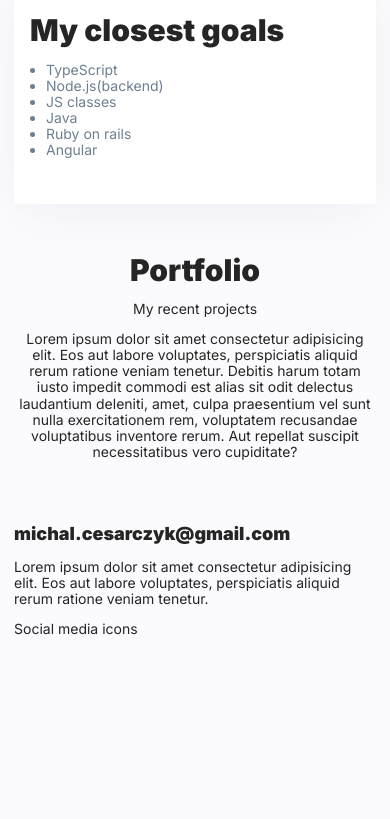
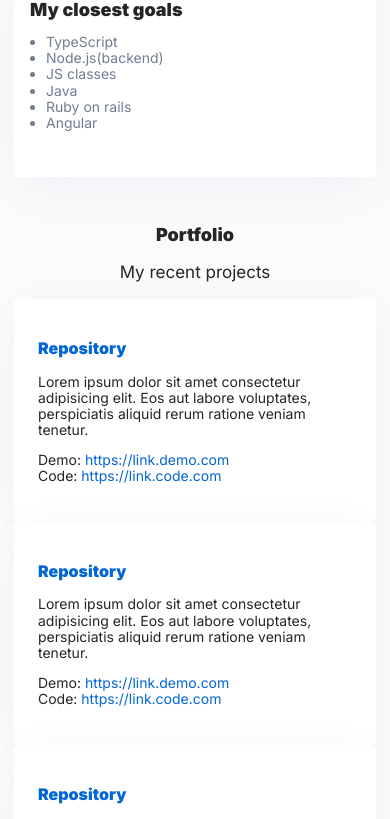
Before and after one commit to MCesarczyk/personal-homepage, a React (Create React App) app: page / in a window 390 px wide. Shown: the part 1126-1945 px from the top of the page. Before the commit the page ends 1777 px from the top, so only its background shows below. Built offline with nearby package versions, Linux system fonts and the light colour scheme.

Commit message:
Tiles in Gallery created, media query updated

```diff
--- a/src/App.js
+++ b/src/App.js
@@ -20,7 +20,6 @@ function App() {
       <Gallery
         title={"Portfolio"}
         subtitle={"My recent projects"}
-        body={"Lorem ipsum dolor sit amet consectetur adipisicing elit. Eos aut labore voluptates, perspiciatis aliquid rerum ratione veniam tenetur. Debitis harum totam iusto impedit commodi est alias sit odit delectus laudantium deleniti, amet, culpa praesentium vel sunt nulla exercitationem rem, voluptatem recusandae voluptatibus inventore rerum. Aut repellat suscipit necessitatibus vero cupiditate?"}
       />
       <Footer />
     </>
--- /dev/null
+++ b/src/Gallery/Tile/index.js
@@ -0,0 +1,20 @@
+import { TileContainer, TileHeader, TileLink, TileList } from "./styled";
+
+const Tile = ({ title, description, demoLink, codeLink }) => (
+    <TileContainer>
+        <TileHeader>{title}</TileHeader>
+        <p>
+            {description}
+        </p>
+        <TileList>
+            <li>
+                Demo: <TileLink>{demoLink}</TileLink>
+            </li>
+            <li>
+                Code: <TileLink>{codeLink}</TileLink>
+            </li>
+        </TileList>
+    </TileContainer>
+);
+
+export default Tile;
--- /dev/null
+++ b/src/Gallery/Tile/styled.js
@@ -0,0 +1,40 @@
+import styled from "styled-components";
+
+export const TileContainer = styled.div`
+    text-align: left;
+    padding: 56px;
+    border-radius: 4px;
+    background-color: ${({ theme }) => theme.color.white};
+    box-shadow: 0px -2px 50px rgba(9, 10, 51, 0.02), 0px 16px 58px rgba(9, 10, 51, 0.03);
+
+    @media (max-width: ${({ theme }) => theme.breakpoints.tabletMax}) {
+        padding: 40px;
+    }
+
+    @media (max-width: ${({ theme }) => theme.breakpoints.mobileMax}) {
+        padding: 24px;
+    }
+`;
+
+export const TileHeader = styled.h3`
+    font-size: 24px;
+    font-weight: 700;
+    color: ${({ theme }) => theme.color.blue};
+
+    @media (max-width: ${({ theme }) => theme.breakpoints.tabletMax}) {
+        font-size: 20px;
+    }
+
+    @media (max-width: ${({ theme }) => theme.breakpoints.mobileMax}) {
+        font-size: 16px;
+    }
+`;
+
+export const TileList = styled.ul`
+    list-style: none;
+    padding-left: 0px;
+`;
+
+export const TileLink = styled.a`
+    color: ${({ theme }) => theme.color.blue};
+`;
--- a/src/Gallery/index.js
+++ b/src/Gallery/index.js
@@ -1,18 +1,42 @@
-import { GalleryContainer, GalleryHeader } from "./styled"
+import { GalleryWrapper, GalleryHeader, GalleryContainer, GallerySubtitle } from "./styled"
+import Tile from "./Tile";
 
-const Section = ({ title, subtitle, body }) => (
-    <GalleryContainer>
+const Gallery = ({ title, subtitle, body }) => (
+    <GalleryWrapper>
         <img alt="" />
         <GalleryHeader>
             {title}
         </GalleryHeader>
-        <p>
+        <GallerySubtitle>
             {subtitle}
-        </p>
-        <div>
-            {body}
-        </div>
-    </GalleryContainer>
+        </GallerySubtitle>
+        <GalleryContainer>
+            <Tile
+                title={"Repository"}
+                description={"Lorem ipsum dolor sit amet consectetur adipisicing elit. Eos aut labore voluptates, perspiciatis aliquid rerum ratione veniam tenetur."}
+                demoLink={"https://link.demo.com"}
+                codeLink={"https://link.code.com"}
+            />
+            <Tile
+                title={"Repository"}
+                description={"Lorem ipsum dolor sit amet consectetur adipisicing elit. Eos aut labore voluptates, perspiciatis aliquid rerum ratione veniam tenetur."}
+                demoLink={"https://link.demo.com"}
+                codeLink={"https://link.code.com"}
+            />
+            <Tile
+                title={"Repository"}
+                description={"Lorem ipsum dolor sit amet consectetur adipisicing elit. Eos aut labore voluptates, perspiciatis aliquid rerum ratione veniam tenetur."}
+                demoLink={"https://link.demo.com"}
+                codeLink={"https://link.code.com"}
+            />
+            <Tile
+                title={"Repository"}
+                description={"Lorem ipsum dolor sit amet consectetur adipisicing elit. Eos aut labore voluptates, perspiciatis aliquid rerum ratione veniam tenetur."}
+                demoLink={"https://link.demo.com"}
+                codeLink={"https://link.code.com"}
+            />
+        </GalleryContainer>
+    </GalleryWrapper>
 );
 
-export default Section;
+export default Gallery;
--- a/src/Gallery/styled.js
+++ b/src/Gallery/styled.js
@@ -1,6 +1,6 @@
 import styled from "styled-components";
 
-export const GalleryContainer = styled.div`
+export const GalleryWrapper = styled.div`
     text-align: center;
     margin-bottom: 64px;
 `;
@@ -8,4 +8,29 @@ export const GalleryContainer = styled.div`
 export const GalleryHeader = styled.h2`
     font-size: 30px;
     margin: 0px;
+
+    @media (max-width: ${({ theme }) => theme.breakpoints.tabletMax}) {
+        font-size: px;
+    }
+
+    @media (max-width: ${({ theme }) => theme.breakpoints.mobileMax}) {
+        font-size: 18px;
+    }
 `;
+
+export const GallerySubtitle = styled.p`
+    font-size: 20px;
+
+    @media (max-width: ${({ theme }) => theme.breakpoints.mobileMax}) {
+        font-size: 17px;
+    }
+`;
+
+export const GalleryContainer = styled.div`
+    display: grid;
+    grid-template-columns: 1fr 1fr;
+
+    @media (max-width: ${({ theme }) => theme.breakpoints.mobileMax}) {
+        grid-template-columns: 1fr;
+    }
+`;
--- a/src/Section/styled.js
+++ b/src/Section/styled.js
@@ -3,6 +3,14 @@ import styled from "styled-components";
 export const SectionHeader = styled.h2`
     font-size: 30px;
     margin: 0px;
+
+    @media (max-width: ${({ theme }) => theme.breakpoints.tabletMax}) {
+        font-size: 24px;
+    }
+
+    @media (max-width: ${({ theme }) => theme.breakpoints.mobileMax}) {
+        font-size: 18px;
+    }
 `;
 
 export const SectionContainer = styled.div`
```
